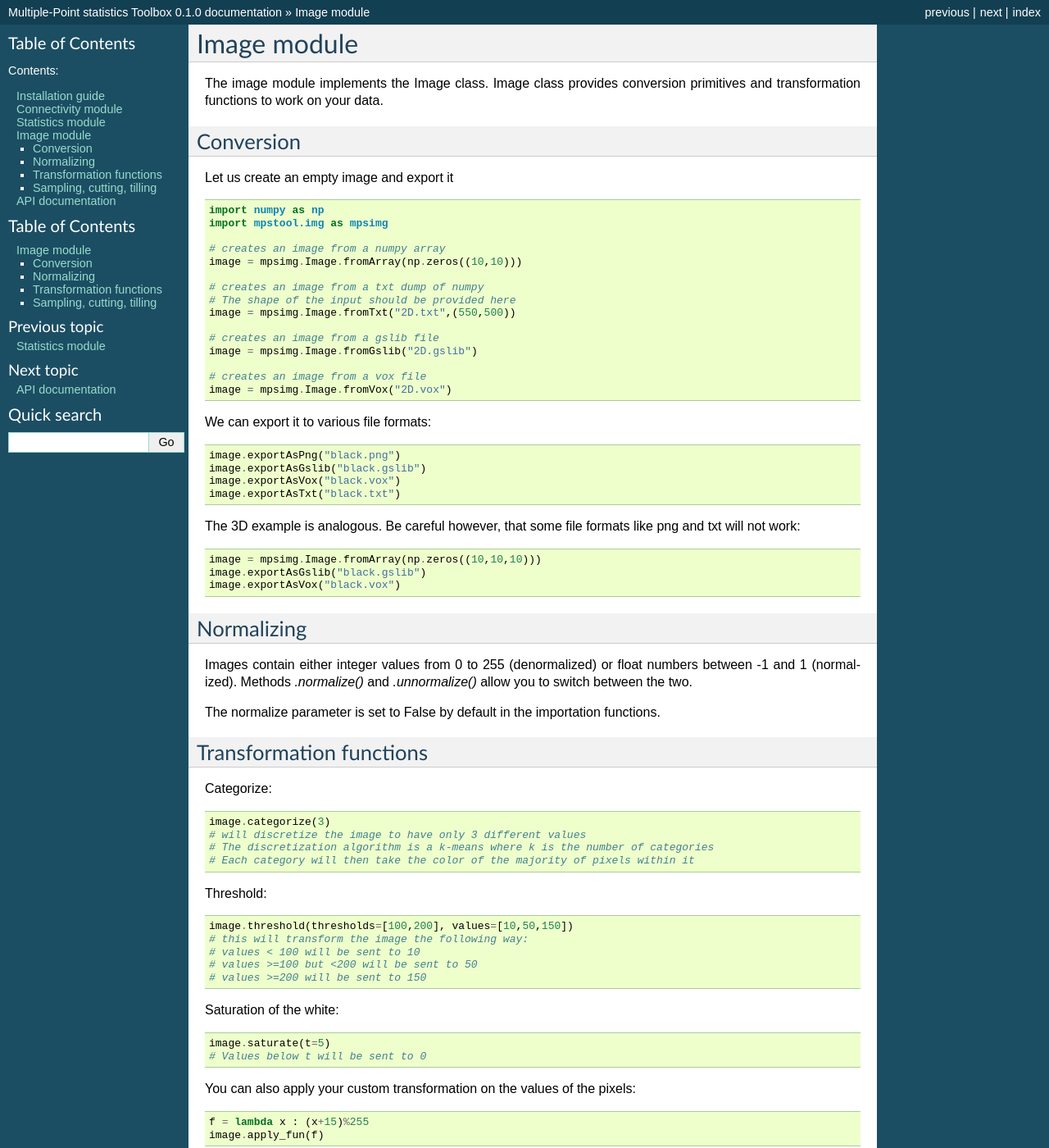
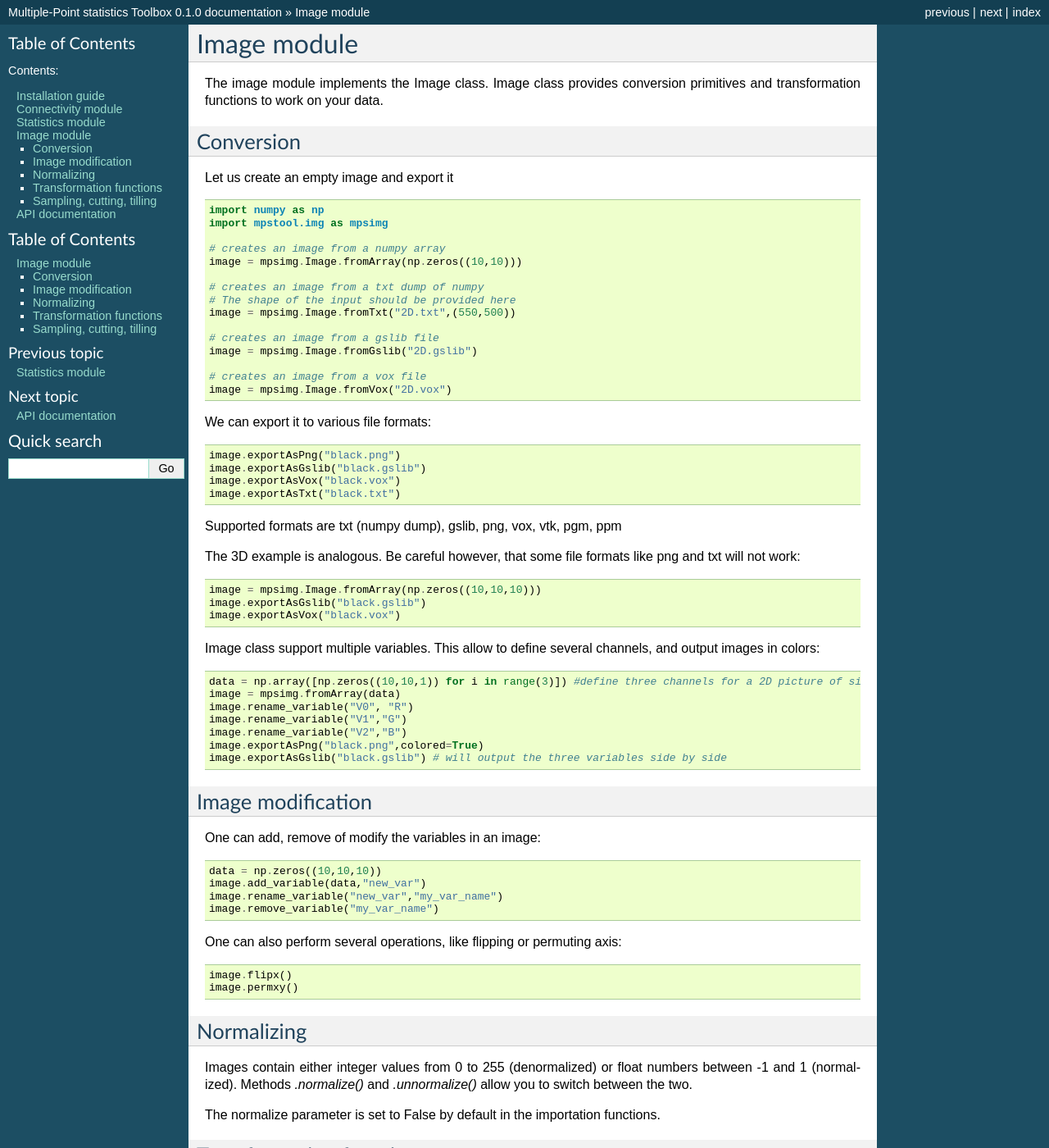
Before and after one commit to UniNE-CHYN/mps_toolbox, a Sphinx documentation site: the page built from docs/image.rst, in a window 1280 px wide and 1400 px high. Shown: the whole window at 82% size. Built offline with Sphinx 7.4.7, drawn with Linux system fonts in a browser that asks for light colours; formulas are drawn with MathJax 3.

Commit message:
updated documentation

```diff
--- a/docs/image.rst
+++ b/docs/image.rst
@@ -33,12 +33,42 @@ We can export it to various file formats::
     image.exportAsVox("black.vox")
     image.exportAsTxt("black.txt")
 
+Supported formats are txt (numpy dump), gslib, png, vox, vtk, pgm, ppm
+
 The 3D example is analogous. Be careful however, that some file formats like png
 and txt will not work::
 
     image = mpsimg.Image.fromArray(np.zeros((10,10,10)))
     image.exportAsGslib("black.gslib")
     image.exportAsVox("black.vox")
+
+Image class support multiple variables. This allow to define several channels,
+and output images in colors::
+
+    data = np.array([np.zeros((10,10,1)) for i in range(3)]) #define three channels for a 2D picture of size 10x10
+    image = mpsimg.fromArray(data)
+    image.rename_variable("V0", "R")
+    image.rename_variable("V1","G")
+    image.rename_variable("V2","B")
+    image.exportAsPng("black.png",colored=True)
+    image.exportAsGslib("black.gslib") # will output the three variables side by side
+
+Image modification
+------------------
+
+One can add, remove of modify the variables in an image::
+
+    data = np.zeros((10,10,10))
+    image.add_variable(data,"new_var")
+    image.rename_variable("new_var","my_var_name")
+    image.remove_variable("my_var_name")
+
+
+One can also perform several operations, like flipping or permuting axis::
+
+    image.flipx()
+    image.permxy()
+
 
 Normalizing
 -----------
--- a/docs/requirements.txt
+++ b/docs/requirements.txt
@@ -1,3 +1,5 @@
 numpy
 scikit-image
 numpydoc
+pillow
+py-vox-io
```
Also changed, not shown: README.md (+0 -108 lines), 1 other file.
